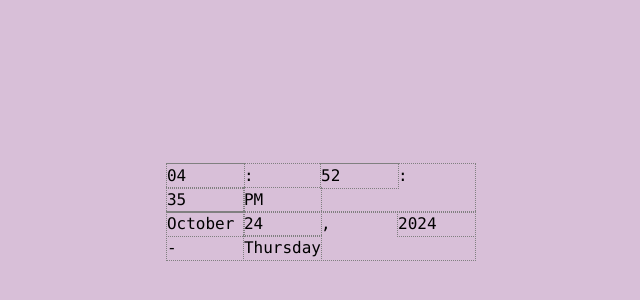
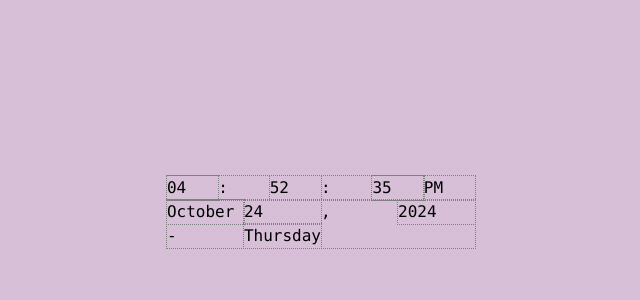
Before and after one commit to kflannery2001/date-time-tailwind, a website: page public/index.html in a window 1280 px wide. Shown: the part 188-488 px from the top of the page, without its empty margins (319-959 px from the left). Drawn offline with Linux system fonts and the light colour scheme.

Commit message:
change grid cols

```diff
--- a/public/index.html
+++ b/public/index.html
@@ -16,7 +16,7 @@
     <main>
 
         <!-- Time -->
-        <time class="time container grid block mx-auto lg:grid-cols-4 md:grid-cols-2 font-mono">
+        <time class="time container grid block mx-auto lg:grid-cols-6 md:grid-cols-2 font-mono">
                 <data class="hours">HH</data> :
                 <data class="minutes">MM</data> :
                 <data class="seconds">SS</data>
```
Also changed, not shown: public/style.css.
